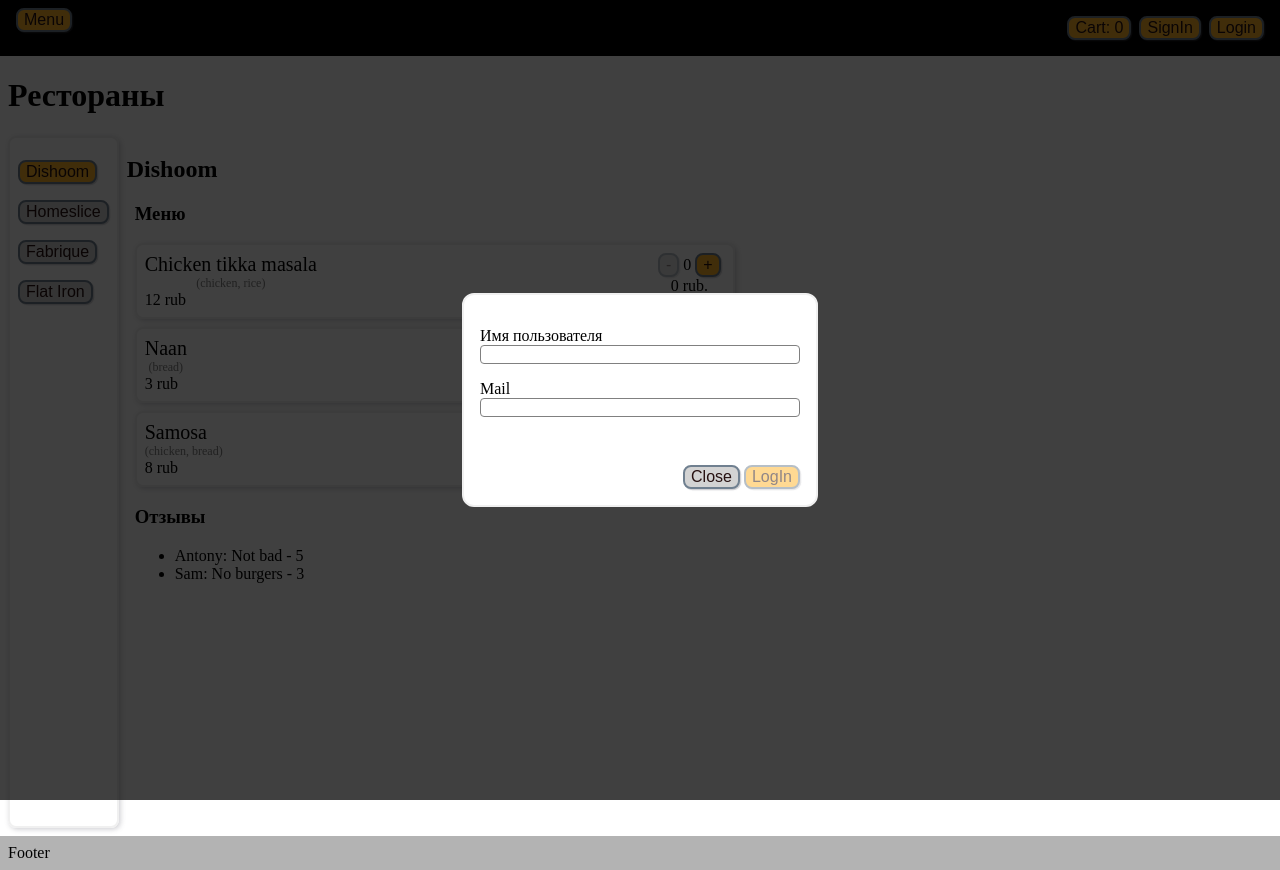
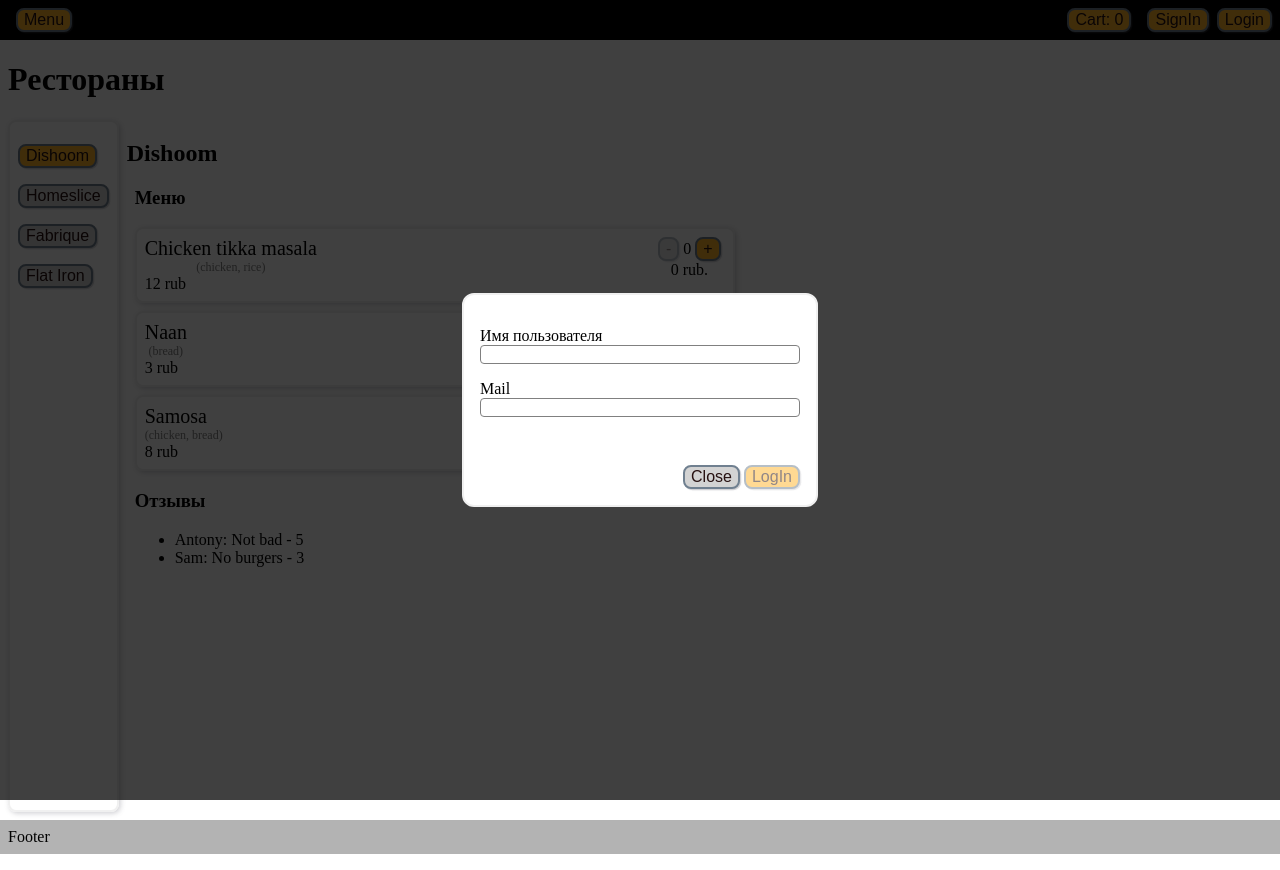
Before and after one commit to mikewoe/ljs-react-course-2024, a React (Vite) app: page / in a window 1280 px wide. Both pictures are taken after a click on the button "Login". Built offline with nearby package versions, Linux system fonts and the light colour scheme.

Commit message:
* header: fix login modal overlay;

```diff
--- a/src/components/header/styles.module.scss
+++ b/src/components/header/styles.module.scss
@@ -18,7 +18,10 @@
 }
 
 .userMenu {
-  padding: 0.5rem;
   display: flex;
   justify-content: space-between;
 }
+
+.userMenu > div:not(:last-child) {
+  padding-right: 0.5rem;
+}
--- a/src/components/login-modal/component.tsx
+++ b/src/components/login-modal/component.tsx
@@ -13,7 +13,8 @@ export const LoginModal = ({onClose}: {
     const {form, setUserName, setMail, isFormValidated} = useLoginForm();
 
     return (
-        <div onClick={onClose} className={styles.overlay}>
+        <div>
+            <div onClick={onClose} className={styles.overlay}/>
             <div className={styles.root}>
                 <div className={styles.form}>
                     <Field
```
